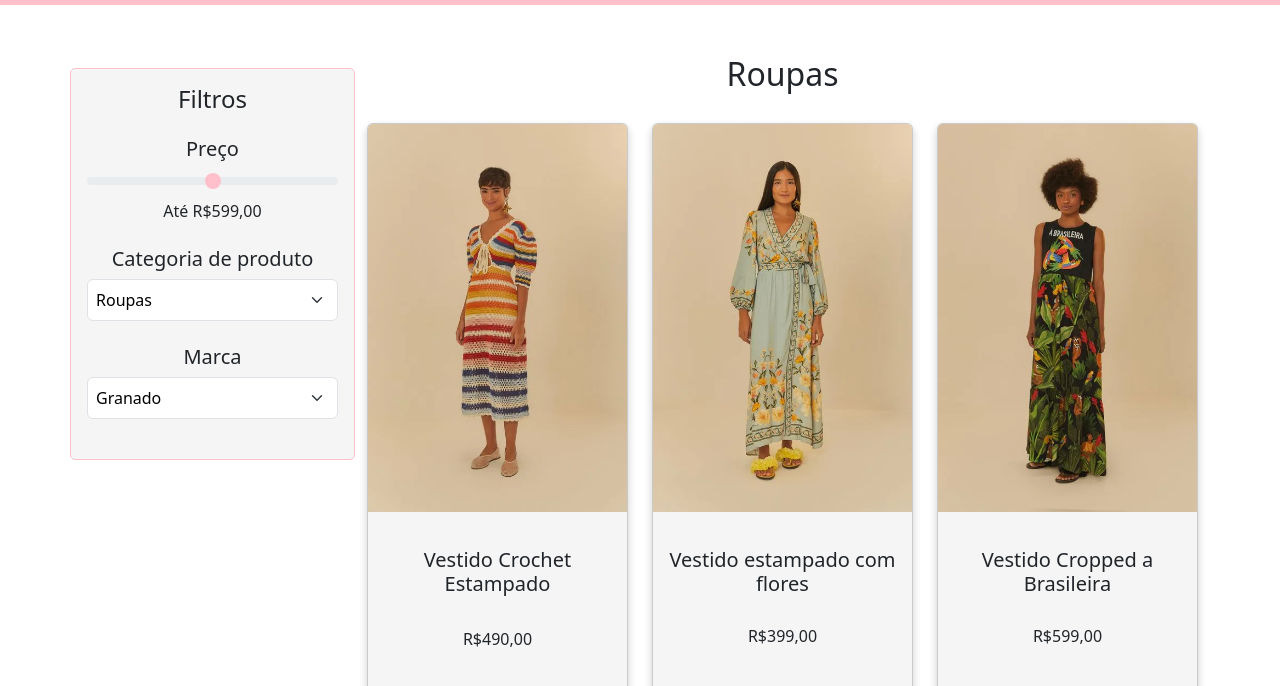
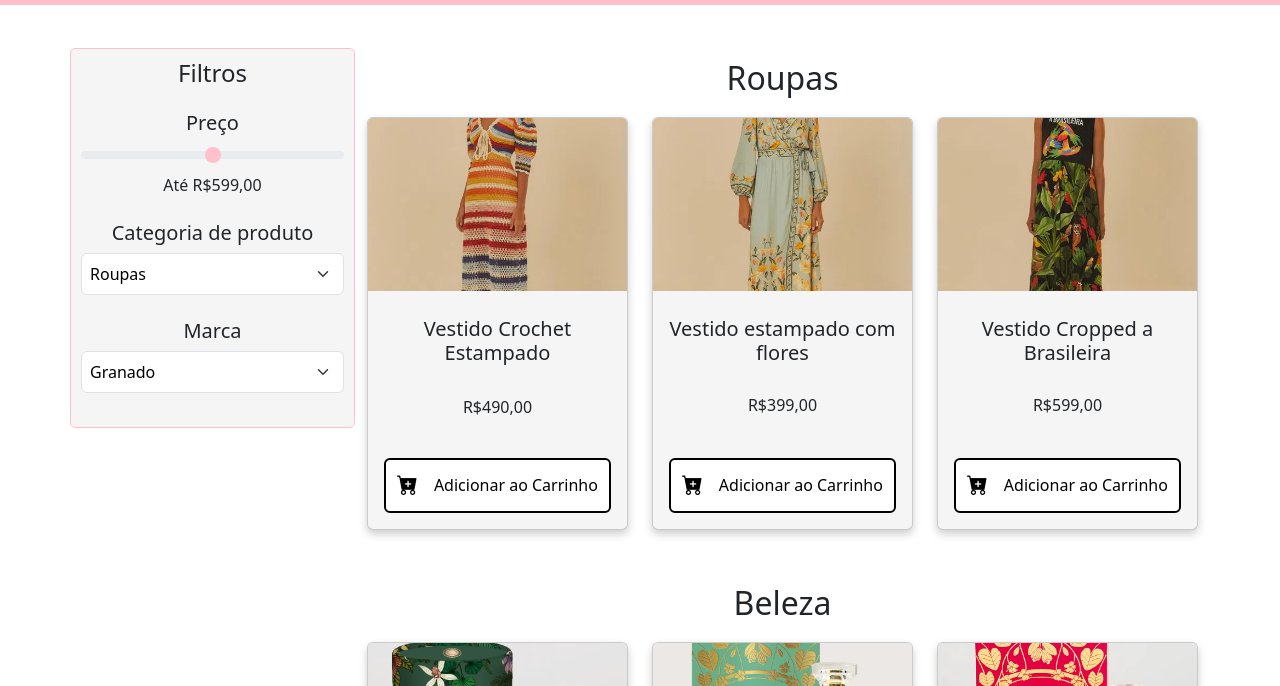
Before and after one commit to Leandrns/cp4_front-end, a plain HTML site: page pages/categorias.html in a window 1280 px wide. Shown: the part 60-746 px from the top of the page. Drawn offline with nearby package versions, Linux system fonts and the light colour scheme.

Commit message:
atualizado

```diff
--- a/pages/categorias.html
+++ b/pages/categorias.html
@@ -71,7 +71,7 @@
                     </div>
                 </aside>
 
-                <div class="categorias col-6 col-md-8 col-lg-9">
+                <div class="categorias col-6 col-md-8 col-lg-9 mt-4">
                     <h2 id="roupas">Roupas</h2>
                     <div class="row">
                         <div class="col-12 col-md-6 col-lg-4 mb-4">
--- a/styles/categorias.css
+++ b/styles/categorias.css
@@ -9,17 +9,39 @@ a{
     color: inherit;
 }
 
-.row{
-    margin-top: 20px;
+div.row{
+    text-align: center;
+
 }
 
-.categorias h2{
-    text-align: center;
-    margin: 30px;
+
+
+#filtro {
+    margin-top: 2.7rem;
+    position: sticky;
+    background-color: #f5f5f5;
+    padding: 10px;
+    z-index: 100;
+    height: 100%;
+    border: solid 1px pink;
+    border-radius: 5px;
+}
+
+h2#roupas{
+    margin-top: 30px;
+    margin-bottom: 20px;
+}
+h2#beleza{
+    margin-top: 30px;
+    margin-bottom: 20px;
+}
+h2#casa{
+    margin-top: 30px;
+    margin-bottom: 20px;
 }
 
 .card-title{
-    margin-top: 20px;
+    margin-top: 10px;
     text-align: center;
 }
 
@@ -36,7 +58,7 @@ a{
 }
 
 .card-img-top{
-    height: auto;
+    height: 173px;
     width: 100%;
     object-fit: cover;
 }
@@ -150,16 +172,7 @@ a{
     font-size: 24px;
 }
 
-#filtro {
-    margin-top: 2.7rem;
-    position: sticky;
-    background-color: #f5f5f5;
-    padding: 1rem;
-    z-index: 100;
-    height: 100%;
-    border: solid 1px pink;
-    border-radius: 5px;
-}
+
 
 @media (max-width: 767px){
     .btn.custom-btn p{
```
